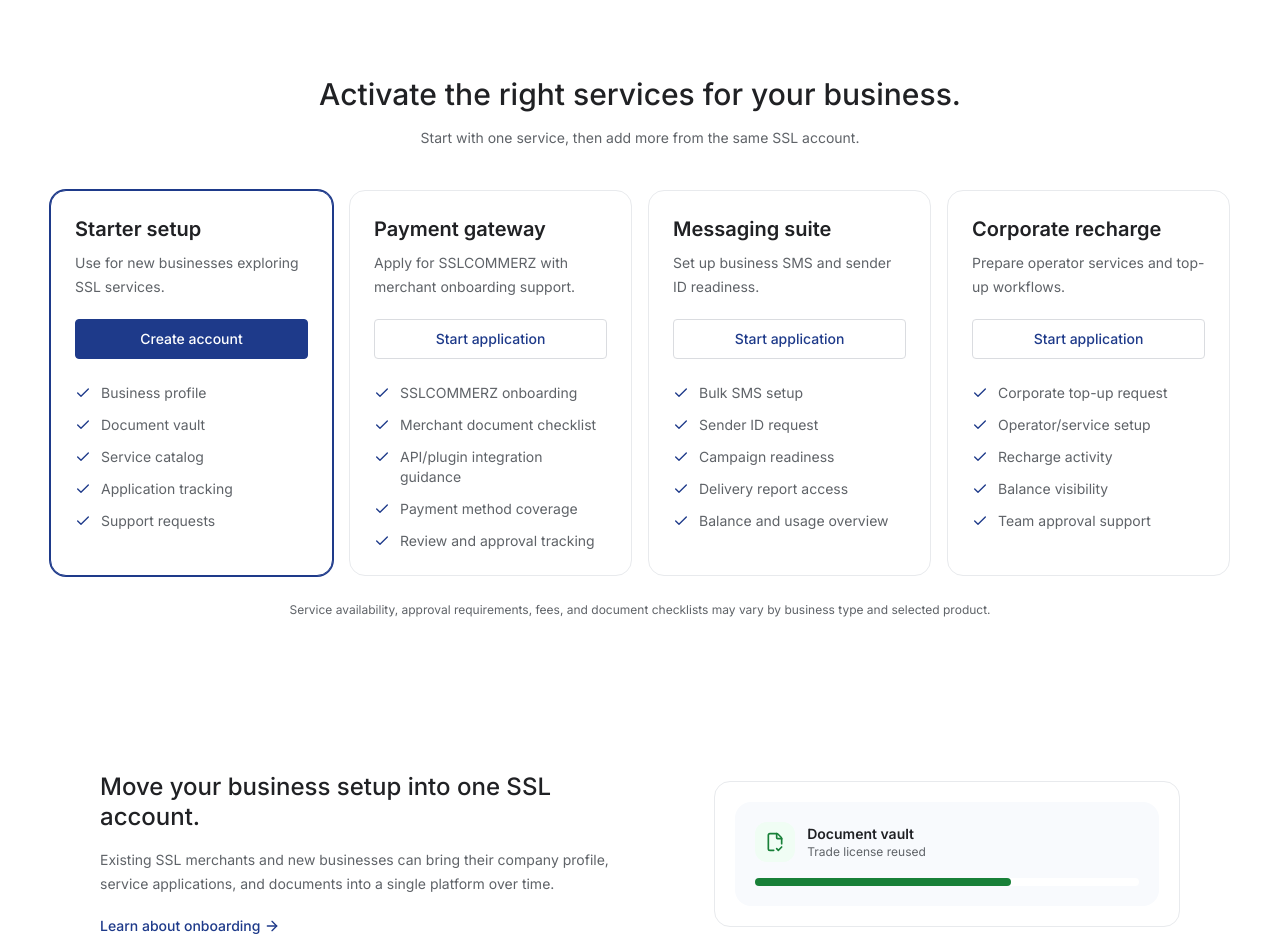
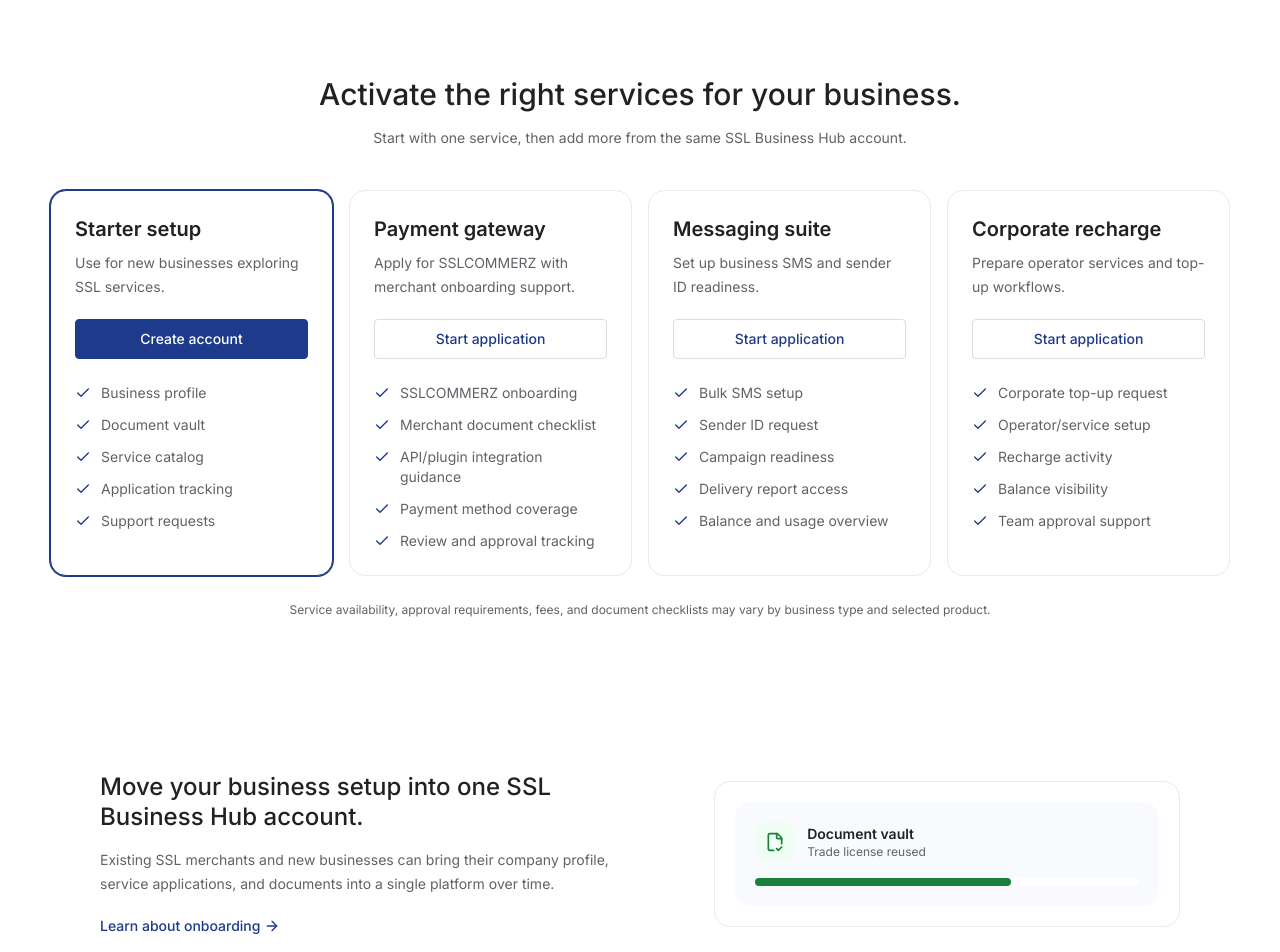
Before and after one commit to alimoon-nisha/ssl_business_platform, a Next.js app: page / in a window 1280 px wide. Shown: the part 1840-2792 px from the top of the page. Built offline with nearby package versions, Linux system fonts and the light colour scheme.

Commit message:
Remove links from product icon strip and update branding to SSL Business Hub

```diff
--- a/src/app/page.tsx
+++ b/src/app/page.tsx
@@ -81,7 +81,7 @@
               Activate the right services for your business.
             </h2>
             <p className="mt-3 text-sm leading-6 text-text-secondary">
-              Start with one service, then add more from the same SSL account.
+              Start with one service, then add more from the same SSL Business Hub account.
             </p>
           </div>
           <div className="mt-10 grid gap-4 lg:grid-cols-4">
@@ -98,7 +98,7 @@
           <div className="grid gap-8 md:grid-cols-[1fr_0.8fr] md:items-center">
             <div className="max-w-lg">
               <h2 className="text-2xl font-medium leading-tight text-text-primary">
-                Move your business setup into one SSL account.
+                Move your business setup into one SSL Business Hub account.
               </h2>
               <p className="mt-4 text-sm leading-6 text-text-secondary">
                 Existing SSL merchants and new businesses can bring their company profile, service applications, and documents into a single platform over time.
--- a/src/components/marketing/ProductIconStrip.tsx
+++ b/src/components/marketing/ProductIconStrip.tsx
@@ -6,7 +6,6 @@
   Smartphone,
   UsersRound,
 } from "lucide-react";
-import Link from "next/link";
 import { productIconItems } from "@/data/mockPlatform";
 
 export const serviceIconMap = {
@@ -16,11 +15,7 @@
   "Sales Force Automation": { Icon: UsersRound, tone: "text-orange-800 bg-orange-50" },
 };
 
-const productHrefs: Record<string, string> = {
-  "Payment Gateway": "/products/payment-gateway",
-  "Bulk SMS": "/products/messaging-suite",
-  "Corporate Top-Up": "/products/corporate-recharge",
-};
+
 
 export function ProductIconStrip() {
   return (
@@ -28,9 +23,8 @@
       {productIconItems.map((item) => {
         const { Icon, tone } = serviceIconMap[item as keyof typeof serviceIconMap];
         return (
-          <Link
+          <div
             key={item}
-            href={productHrefs[item] ?? "/get-started"}
             className="flex w-[92px] flex-col items-center gap-2 text-center"
           >
             <span
@@ -39,7 +33,7 @@
               <Icon className="size-5" aria-hidden="true" />
             </span>
             <span className="text-xs leading-4 text-text-secondary">{item}</span>
-          </Link>
+          </div>
         );
       })}
     </div>
--- a/src/data/mockPlatform.ts
+++ b/src/data/mockPlatform.ts
@@ -101,7 +101,7 @@
 ];
 
 export const landingFaqs = [
-  "What is SSL Business Platform?",
+  "What is SSL Business Hub?",
   "Is this the same as SSLCOMMERZ?",
   "Can I activate more than one service from one account?",
   "Do I need to upload the same documents again?",
```
